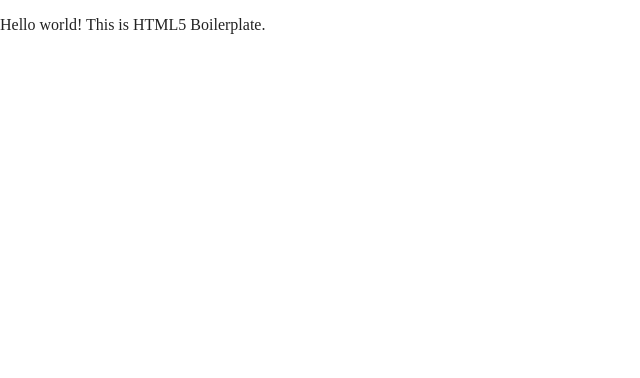
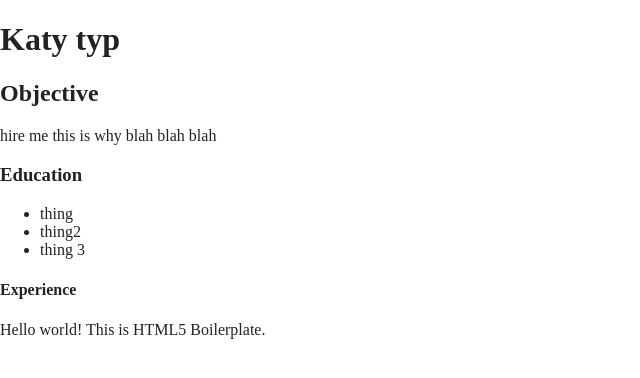
Before and after one commit to k8tye/2-1_H-section-content, a website built with Parcel: page index.html in a window 1280 px wide. Shown: the whole page, without its empty margins (0-640 px from the left). Built offline with nearby package versions, Linux system fonts and the light colour scheme.

Commit message:
Add sectioning content

```diff
--- a/index.html
+++ b/index.html
@@ -23,19 +23,28 @@
 </head>
 
 <body>
+  <header>
+    <div>
+      <h1>Katy typ</h1>
+      <h2>Objective</h2>
+    </div>
+  <p>hire me this is why blah blah blah</p>
+</header>
 
+<section >
+  <h3>Education</h3>
+  <ul>
+    <li>thing</li>
+    <li>thing2</li>
+    <li>thing 3</li>
+  </ul>
+</section>
+
+<section>
+ <h4>Experience</h4>
+</section>
   <!-- Add your site or application content here -->
   <p>Hello world! This is HTML5 Boilerplate.</p>
-  <script src="js/vendor/modernizr-3.11.2.min.js"></script>
-  <script src="js/plugins.js"></script>
-  <script src="js/main.js"></script>
-
-  <!-- Google Analytics: change UA-XXXXX-Y to be your site's ID. -->
-  <script>
-    window.ga = function () { ga.q.push(arguments) }; ga.q = []; ga.l = +new Date;
-    ga('create', 'UA-XXXXX-Y', 'auto'); ga('set', 'anonymizeIp', true); ga('set', 'transport', 'beacon'); ga('send', 'pageview')
-  </script>
-  <script src="https://www.google-analytics.com/analytics.js" async></script>
 </body>
 
 </html>
```
